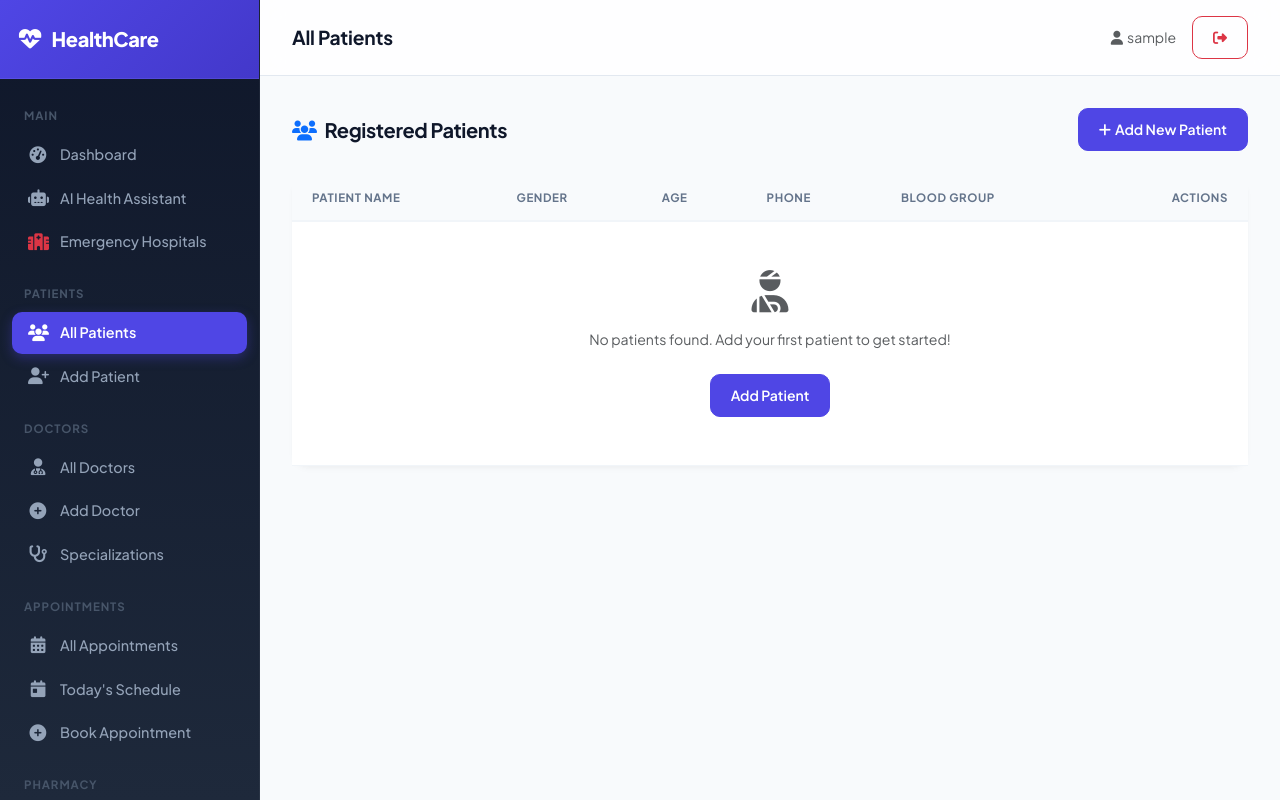
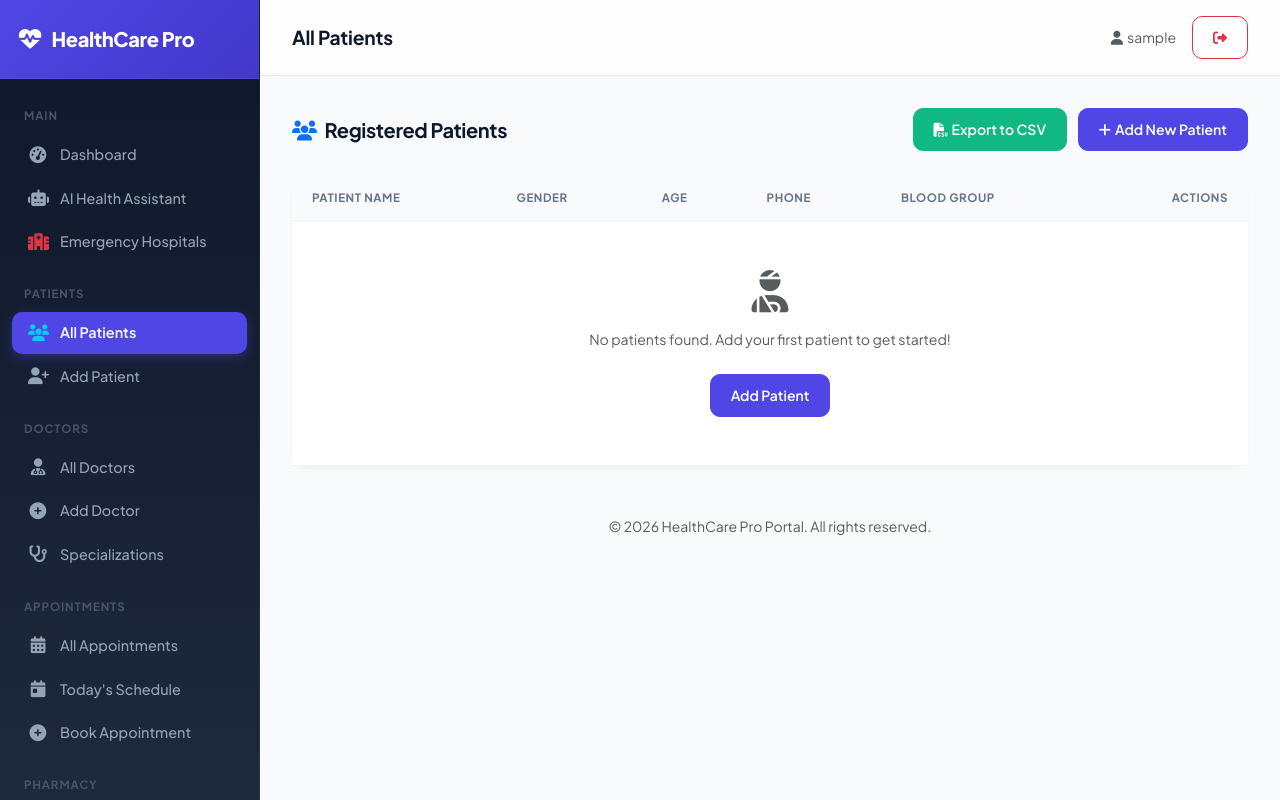
Before and after one commit to ajay160380/healthcare_project, a Django app: page /patients/ in a window 1280 px wide. Run offline with Django 5.2, Linux system fonts and the light colour scheme; the visitor is signed in with stand-in values (Sample User, id 1); data that the repository does not hold is empty.

Commit message:
UI enhancements and Add Export to CSV feature

```diff
--- a/patients/urls.py
+++ b/patients/urls.py
@@ -16,4 +16,7 @@ urlpatterns = [
 
     # Detail route (keep last to prevent greedy matching issues)
     path('<int:pk>/', views.patient_detail, name='patient_detail'),
+
+    # Export route
+    path('export/', views.export_patients_csv, name='export_patients_csv'),
 ]
--- a/patients/views.py
+++ b/patients/views.py
@@ -2,6 +2,8 @@ from django.shortcuts import render, redirect, get_object_or_404
 from django.contrib.auth.decorators import login_required
 from django.contrib import messages
 from django.db.models import Q
+from django.http import HttpResponse
+import csv
 from .models import Patient, MedicalRecord, VitalRecord
 from .forms import PatientForm, MedicalRecordForm, VitalRecordForm
 
@@ -130,3 +132,27 @@ def add_vital_record(request, patient_pk):
         'form': form,
         'patient': patient
     })
+
+
+@login_required
+def export_patients_csv(request):
+    response = HttpResponse(content_type='text/csv')
+    response['Content-Disposition'] = 'attachment; filename="patients_export.csv"'
+
+    writer = csv.writer(response)
+    writer.writerow(['ID', 'First Name', 'Last Name', 'Date of Birth', 'Gender', 'Phone', 'Email', 'Created At'])
+
+    patients = Patient.objects.all().order_by('-created_at')
+    for patient in patients:
+        writer.writerow([
+            patient.id,
+            patient.first_name,
+            patient.last_name,
+            patient.date_of_birth,
+            patient.gender,
+            patient.phone,
+            patient.email,
+            patient.created_at.strftime('%Y-%m-%d %H:%M:%S')
+        ])
+
+    return response
--- a/templates/base/base.html
+++ b/templates/base/base.html
@@ -4,7 +4,7 @@
 <head>
     <meta charset="UTF-8">
     <meta name="viewport" content="width=device-width, initial-scale=1.0">
-    <title>{% block title %}HealthCare Portal{% endblock %}</title>
+    <title>{% block title %}HealthCare Pro Portal{% endblock %}</title>
 
     <!-- Google Fonts -->
     <link rel="preconnect" href="https://fonts.googleapis.com">
@@ -22,7 +22,7 @@
     <div class="sidebar">
         <div class="sidebar-brand">
             <i class="fas fa-heartbeat"></i>
-            <span>HealthCare</span>
+            <span>HealthCare Pro</span>
         </div>
         <nav class="mt-2">
             <div class="nav-section">Main</div>
@@ -38,7 +38,7 @@
 
             <div class="nav-section">Patients</div>
             <a href="{% url 'patients:patient_list' %}" class="nav-link {% if 'patient_list' in request.resolver_match.url_name %}active{% endif %}">
-                <i class="fas fa-users"></i> All Patients
+                <i class="fas fa-users text-info"></i> All Patients
             </a>
             <a href="{% url 'patients:patient_create' %}" class="nav-link {% if 'patient_create' in request.resolver_match.url_name %}active{% endif %}">
                 <i class="fas fa-user-plus"></i> Add Patient
@@ -79,7 +79,7 @@
 
             <div class="nav-section">Account</div>
             <a href="{% url 'profile' %}" class="nav-link {% if 'profile' in request.resolver_match.url_name %}active{% endif %}">
-                <i class="fas fa-user-cog"></i> My Profile
+                <i class="fas fa-user-cog text-success"></i> My Profile
             </a>
             <a href="{% url 'logout' %}" class="nav-link text-danger">
                 <i class="fas fa-sign-out-alt"></i> Logout
@@ -91,7 +91,7 @@
 <div class="main-content {% if user.is_authenticated %}with-sidebar{% else %}no-sidebar{% endif %}">
     {% if user.is_authenticated %}
         <div class="topbar">
-            <span class="topbar-title">{% block page_title %}HealthCare Portal{% endblock %}</span>
+            <span class="topbar-title">{% block page_title %}HealthCare Pro Portal{% endblock %}</span>
             <div class="d-flex align-items-center gap-3">
                 <span class="text-muted small">
                     <i class="fas fa-user me-1"></i>{{ user.username }}
@@ -116,6 +116,9 @@
         {% block content %}{% endblock %}
         {% block public_content %}{% endblock %}
     </div>
+    <footer class="mt-auto py-3 text-center text-muted">
+        <small>&copy; 2026 HealthCare Pro Portal. All rights reserved.</small>
+    </footer>
 </div>
 
 <script src="https://cdn.jsdelivr.net/npm/bootstrap@5.3.0/dist/js/bootstrap.bundle.min.js"></script>
--- a/templates/patients/patient_list.html
+++ b/templates/patients/patient_list.html
@@ -6,9 +6,14 @@
 {% block content %}
 <div class="d-flex justify-content-between align-items-center mb-4">
     <h5 class="mb-0"><i class="fas fa-users text-primary me-2"></i>Registered Patients</h5>
-    <a href="{% url 'patients:patient_create' %}" class="btn btn-primary btn-sm">
-        <i class="fas fa-plus me-1"></i>Add New Patient
-    </a>
+    <div>
+        <a href="{% url 'patients:export_patients_csv' %}" class="btn btn-success btn-sm me-2">
+            <i class="fas fa-file-csv me-1"></i>Export to CSV
+        </a>
+        <a href="{% url 'patients:patient_create' %}" class="btn btn-primary btn-sm">
+            <i class="fas fa-plus me-1"></i>Add New Patient
+        </a>
+    </div>
 </div>
 
 <div class="card">
```
